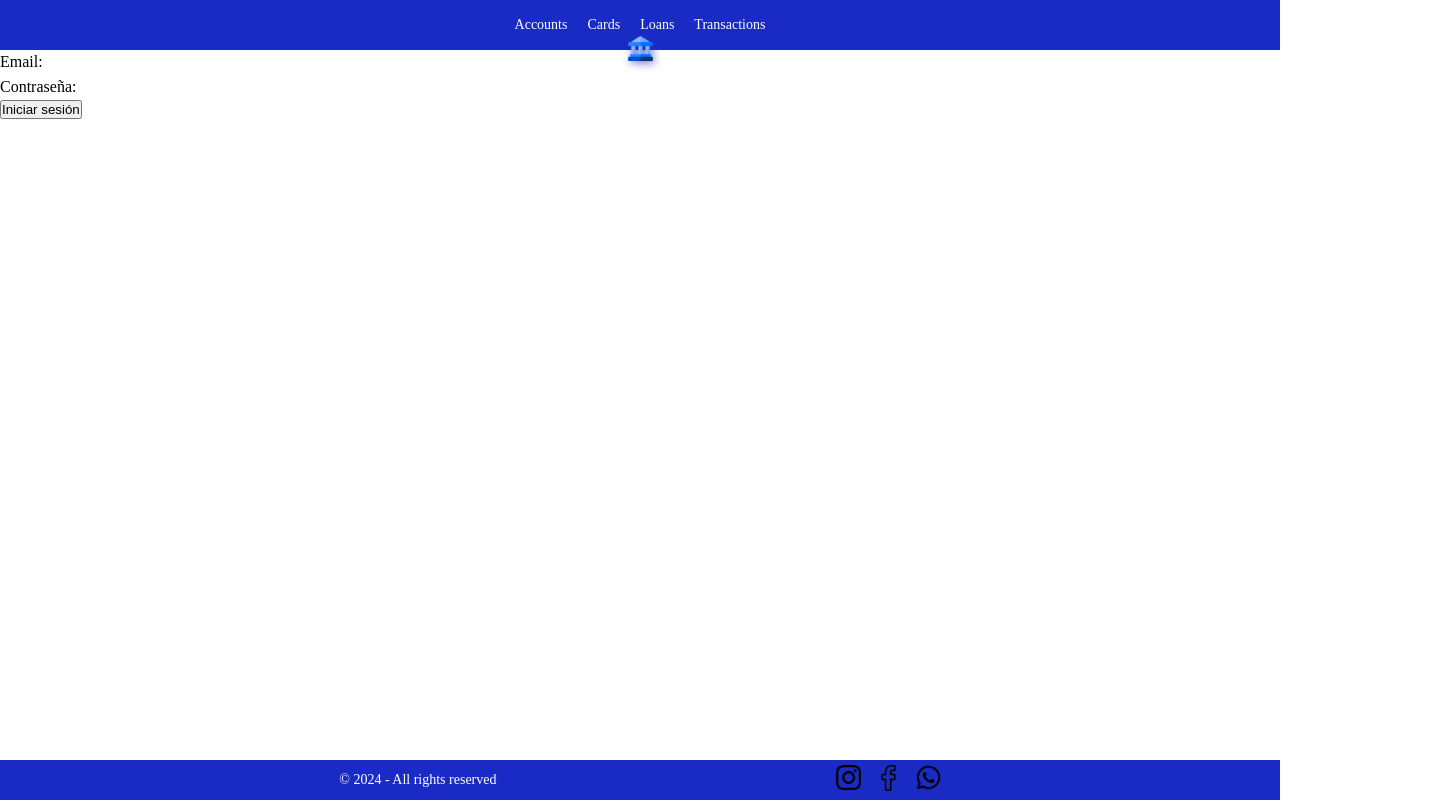
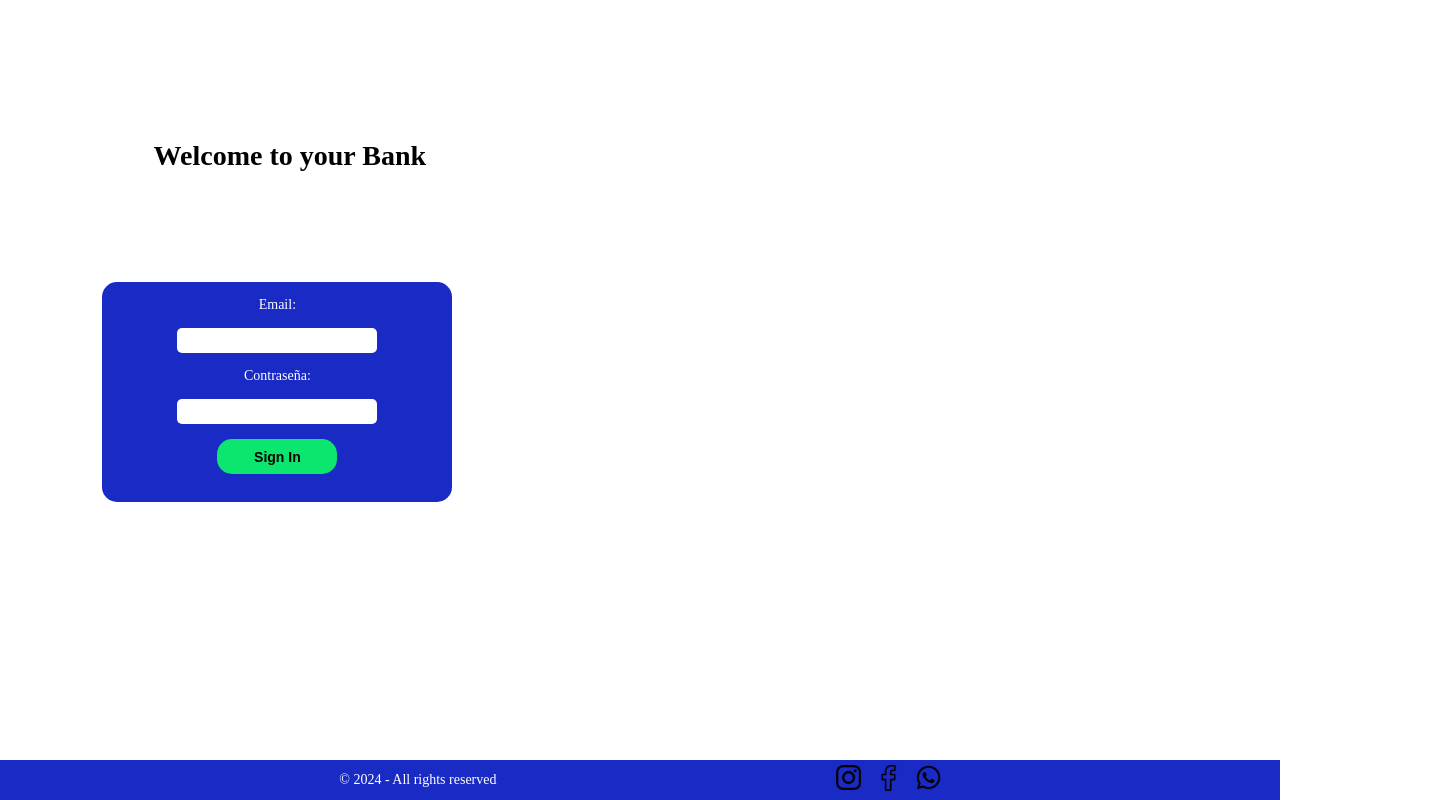
Before and after one commit to niico995/homebanking-front-Juarez-Fernando, a React (Vite) app: page /signIn in a window 1280 px wide. Shown: the whole page, 1434 px wide, since content can reach past the window. Built offline with nearby package versions, Linux system fonts and the light colour scheme.

Commit message:
login css

```diff
--- a/src/App.jsx
+++ b/src/App.jsx
@@ -12,7 +12,7 @@ import SignIn from './pages/SignIn'
 function App() {
   return (
     <BrowserRouter>
-      <HeaderFooter>
+
         <Routes>
           <Route path='/home' element={<Home />} />
           <Route path='/cards' element={<Cards />} />
@@ -20,8 +20,9 @@ function App() {
           <Route path='/newAcc' element={<NewAcc />} />
           <Route path='/newCard' element={<NewCard />} />
           <Route path='/signIn' element={<SignIn/>} />
+          {/* <Route path='/' element={}/> */}
         </Routes>
-      </HeaderFooter>
+
     </BrowserRouter>
   );
 }
--- a/src/index.css
+++ b/src/index.css
@@ -296,3 +296,50 @@ nav {
   height: 25px;
   border-radius: 5px;
 }
+
+/*  SignIn  */
+
+.singHello {
+  position: relative;
+  top: 140px;
+  left: 12%;
+  font-size: 28px;
+}
+.containerSignIn {
+  background-color: rgb(25, 42, 197);
+  width: 350px;
+  height: 220px;
+  position: relative;
+  left: 8%;
+  top: 250px;
+  border-radius: 15px;
+}
+.formIn, .formIn div {
+  display: flex;
+  flex-direction: column;
+  justify-content: center;
+  align-items: center;
+  gap: 15px;
+  color: white;
+  font-size: 14px;
+}
+
+.formIn div:first-child {
+  margin-top: 15px;
+}
+
+.formIn div input {
+  text-align: center;
+  color: black;
+  font-size: 14px;
+}
+
+.formIn button {
+  width: 120px;
+  height: 35px;
+  border-radius: 15px;
+  background-color: rgb(13, 230, 110);
+  border: none;
+  font-size: 14px;
+  font-weight: bold;
+}
--- a/src/pages/Cards.jsx
+++ b/src/pages/Cards.jsx
@@ -9,7 +9,7 @@ import Anchor from "../components/Anchor";
 const Home = () => {
   return (
 
-
+    <HeaderFooter>
         <div className="mainContainer">
             <Hello></Hello>
             <CreditCards></CreditCards>
@@ -17,7 +17,7 @@ const Home = () => {
                 <Anchor to="/newCard" content="New Card"></Anchor>
             </div>
         </div>
-
+      </HeaderFooter>
   );
 };
 export default Home;
--- a/src/pages/Home.jsx
+++ b/src/pages/Home.jsx
@@ -9,7 +9,7 @@ import Anchor from "../components/Anchor";
 const Home = () => {
   return (
 
-
+     <HeaderFooter>
         <div className="mainContainer">
             <Hello></Hello>
             <Card></Card>
@@ -17,7 +17,7 @@ const Home = () => {
                 <Anchor to="/newAcc" content="New Account"></Anchor>
             </div>
         </div>
-
+      </HeaderFooter>
   );
 };
 export default Home;
--- a/src/pages/Loans.jsx
+++ b/src/pages/Loans.jsx
@@ -7,12 +7,12 @@ import LoansData from "../components/Loans";
 const Loans = () => {
   return (
 
-
+    <HeaderFooter>
         <div className="mainContainer">
             <Hello></Hello>
             <LoansData></LoansData>
         </div>
-
+      </HeaderFooter>
 
   );
 };
--- a/src/pages/NewAcc.jsx
+++ b/src/pages/NewAcc.jsx
@@ -1,6 +1,6 @@
 import React from "react";
 import Anchor from "../components/Anchor";
-
+import HeaderFooter from "../layouts/HeadFoot";
 const NewAcc = () => {
 
      /*
@@ -18,7 +18,9 @@ const NewAcc = () => {
   */
 
     return (
+
         <>
+        <HeaderFooter>
             <div className="reqAcc">
                 <h3>Request Account</h3>
                 <div className="newAccContainer">
@@ -32,6 +34,7 @@ const NewAcc = () => {
                     </div>
                 </div>
             </div>
+            </HeaderFooter>
         </>
     )
 
--- a/src/pages/NewCard.jsx
+++ b/src/pages/NewCard.jsx
@@ -1,6 +1,6 @@
 import React from "react";
 import Anchor from "../components/Anchor";
-
+import HeaderFooter from "../layouts/HeadFoot";
 
 const NewCard = () => {
 
@@ -19,7 +19,7 @@ const NewCard = () => {
   */
 
     return (
-        <>
+        <> <HeaderFooter>
             <div className="newCardContainer">
                 <h3>Apply for a Card</h3>
                 <div className="newCardForm">
@@ -39,6 +39,7 @@ const NewCard = () => {
                     </div>
                 </div>
             </div>
+            </HeaderFooter>
         </>
     )
 }
--- a/src/pages/SignIn.jsx
+++ b/src/pages/SignIn.jsx
@@ -1,34 +1,35 @@
 import React from "react";
 import { Link } from "react-router-dom";
-import  axios  from "axios";
+import axios from "axios";
 import { useState } from "react";
+import Footer from "../components/Footer";
 
 const SignIn = () => {
+  const [userData, setUserData] = useState({ email: "", password: "" });
 
-    const [userData, setUserData] = useState ({email: '', password: ''})
-
-    const handleSignIn = async(e) => {
-        e.preventDefault()
-        console.log(userData)
-        axios.post("http://localhost:8080/api/auth/login", userData)
+  const handleSignIn = async (e) => {
+    e.preventDefault();
+    console.log(userData);
+    axios
+      .post("http://localhost:8080/api/auth/login", userData)
       .then((res) => {
         console.log(res.data);
       })
       .catch((err) => {
         console.log("Credenciales incorrectas", err);
       });
-    }
-
+  };
 
   const handleInput = (e) => {
-        setUserData({...userData, [e.target.name]: e.target.value})
-    }
-
+    setUserData({ ...userData, [e.target.name]: e.target.value });
+  };
 
   return (
     <>
+    <h1 className="singHello">Welcome to your Bank</h1>
+
       <div className="containerSignIn">
-            <form onSubmit={handleSignIn}>
+        <form className="formIn" onSubmit={handleSignIn}>
           <div>
             <label htmlFor="email">Email:</label>
             <input
@@ -51,13 +52,12 @@ const SignIn = () => {
               required
             />
           </div>
-          <button type="submit">Iniciar sesión</button>
+          <button type="submit">Sign In</button>
         </form>
       </div>
+      <Footer></Footer>
     </>
-    )
+  );
+};
 
-
-}
-
-export default SignIn
+export default SignIn;
```
Lines whose indentation alone changed are shown as unchanged.
